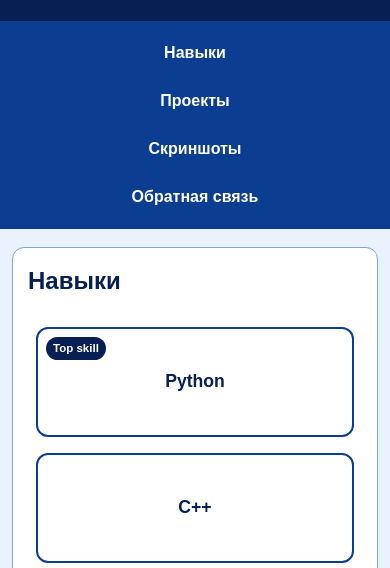
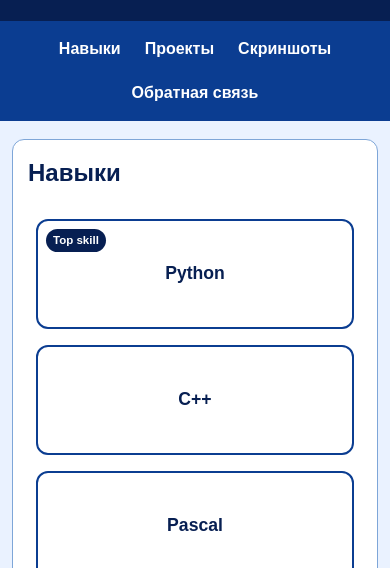
Before and after one commit to Izobretatel-X/Web-tech, a plain HTML site: page 932403.savoskin-nikolai.lab3/index.html in a window 390 px wide. Shown: the part 276-844 px from the top of the page. Drawn offline with Linux system fonts and the light colour scheme.

Commit message:
Modify gallery grid and update nav-list styles
Updated gallery grid to have three columns instead of two. Adjusted padding for nav-list and added section padding.

```diff
--- a/932403.savoskin-nikolai.lab3/style.css
+++ b/932403.savoskin-nikolai.lab3/style.css
@@ -277,7 +277,7 @@ section h3 {
 /* Grid: галерея скриншотов */
 .gallery-grid {
     display: grid; /*включает двумерную сетку*/
-    grid-template-columns: repeat(2, minmax(0, 1fr)); /*повторяет описание колонки два раза*/
+    grid-template-columns: repeat(3, minmax(0, 1fr)); /*повторяет описание колонки три раза*/
     gap: 16px;
 }
 
@@ -427,18 +427,17 @@ footer p {
         padding: 18px 12px;
     }
 
-    section {
-        padding: 15px;
-    }
-
     .nav-list {
-        flex-direction: column;
-        align-items: stretch;
         gap: 4px;
+        padding: 8px;
     }
 
     .nav-list a {
-        text-align: center;
+        padding: 8px 10px;
+    }
+
+    section {
+        padding: 15px;
     }
 
     .skills-grid {
```
